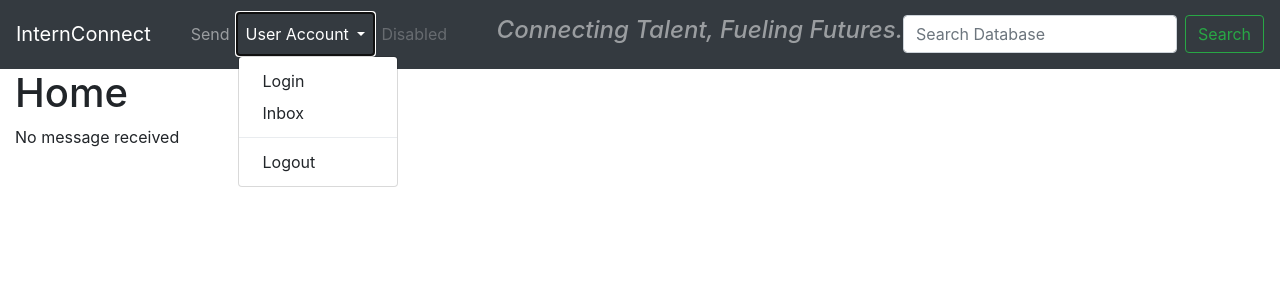
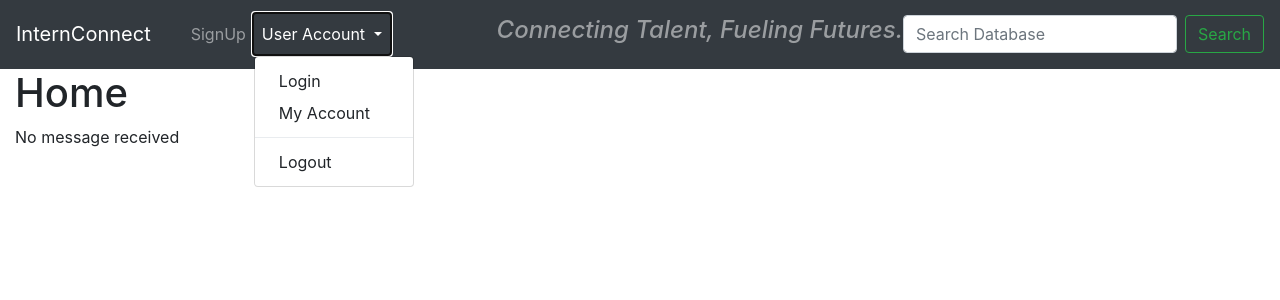
Before and after one commit to PhillipKT/Test_Site, a Flask app: page / in a window 1280 px wide, after a click on "User Account". Shown: the top 300 px of the page. Run offline with Flask 3, Linux system fonts and the light colour scheme; some libraries are stand-ins or nearby versions.

Commit message:
added dummy routes, adjusted blueprint registration, edited base.html

```diff
--- a/website/__init__.py
+++ b/website/__init__.py
@@ -24,8 +24,8 @@
     from .user.routes import user_bp
 
     #Register Blueprints
-    app.register_blueprint(home_bp)
-    app.register_blueprint(admin_bp)
-    app.register_blueprint(user_bp)
+    app.register_blueprint(home_bp, url_prefix='/')
+    app.register_blueprint(admin_bp, url_prefix='/admin')
+    app.register_blueprint(user_bp, url_prefix='/user')
 
     return app
--- /dev/null
+++ b/website/static/styles.css
@@ -0,0 +1,3 @@
+.navbar-text {
+    color: black;
+}
--- a/website/templates/base.html
+++ b/website/templates/base.html
@@ -10,7 +10,7 @@
     <link rel="stylesheet" href="https://cdn.jsdelivr.net/npm/bootstrap@4.3.1/dist/css/bootstrap.min.css"
         integrity="sha384-ggOyR0iXCbMQv3Xipma34MD+dH/1fQ784/j6cY/iJTQUOhcWr7x9JvoRxT2MZw1T" crossorigin="anonymous">
     {# custom style sheet #}
-    <link rel="stylesheet" type="text/css" href="{{ url_for('static', filename='styles/style.css')}}">
+    <link rel="stylesheet" type="text/css" href="{{ url_for('static', filename='static/styles.css')}}">
     <title>{% block title %}Test Site{% endblock title %}</title>
 </head>
 {% endblock  %}
@@ -30,7 +30,7 @@
                     <a class="nav-link" href="/"> <span class="sr-only">(current)</span></a>
                 </li>
                 <li class="nav-item">
-                    <a class="nav-link" href="admin/send-message">Send</a>
+                    <a class="nav-link" href="user/sign_up">SignUp</a>
                 </li>
                 <li class="nav-item dropdown">
                     <a class="nav-link dropdown-toggle" href="#" id="navbarDropdown" role="button"
@@ -39,13 +39,10 @@
                     </a>
                     <div class="dropdown-menu" aria-labelledby="navbarDropdown">
                         <a class="dropdown-item" href="home/login">Login</a>
-                        <a class="dropdown-item" href="admin/receive-message">Inbox</a>
+                        <a class="dropdown-item" href="user/account">My Account</a>
                         <div class="dropdown-divider"></div>
-                        <a class="dropdown-item" href="/logout">Logout</a>
+                        <a class="dropdown-item" href="user/logout">Logout</a>
                     </div>
-                </li>
-                <li class="nav-item">
-                    <a class="nav-link disabled" href="#" tabindex="-1" aria-disabled="true">Disabled</a>
                 </li>
             </ul>
             <span class="navbar-text">
```
Also changed, not shown: website/user/routes.py (+6 -1 lines), website/user/templates/login.html (+9 -5 lines).
